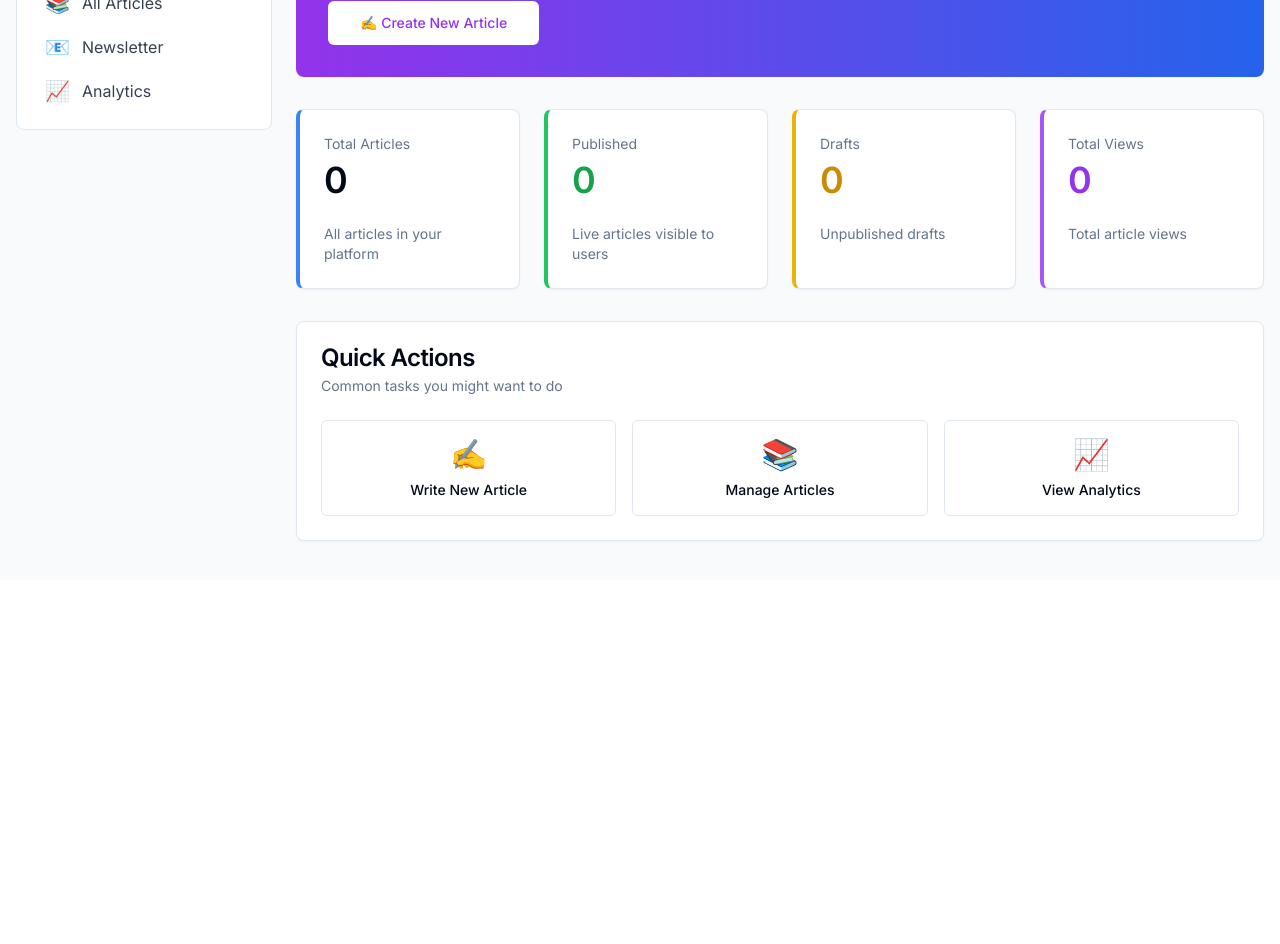
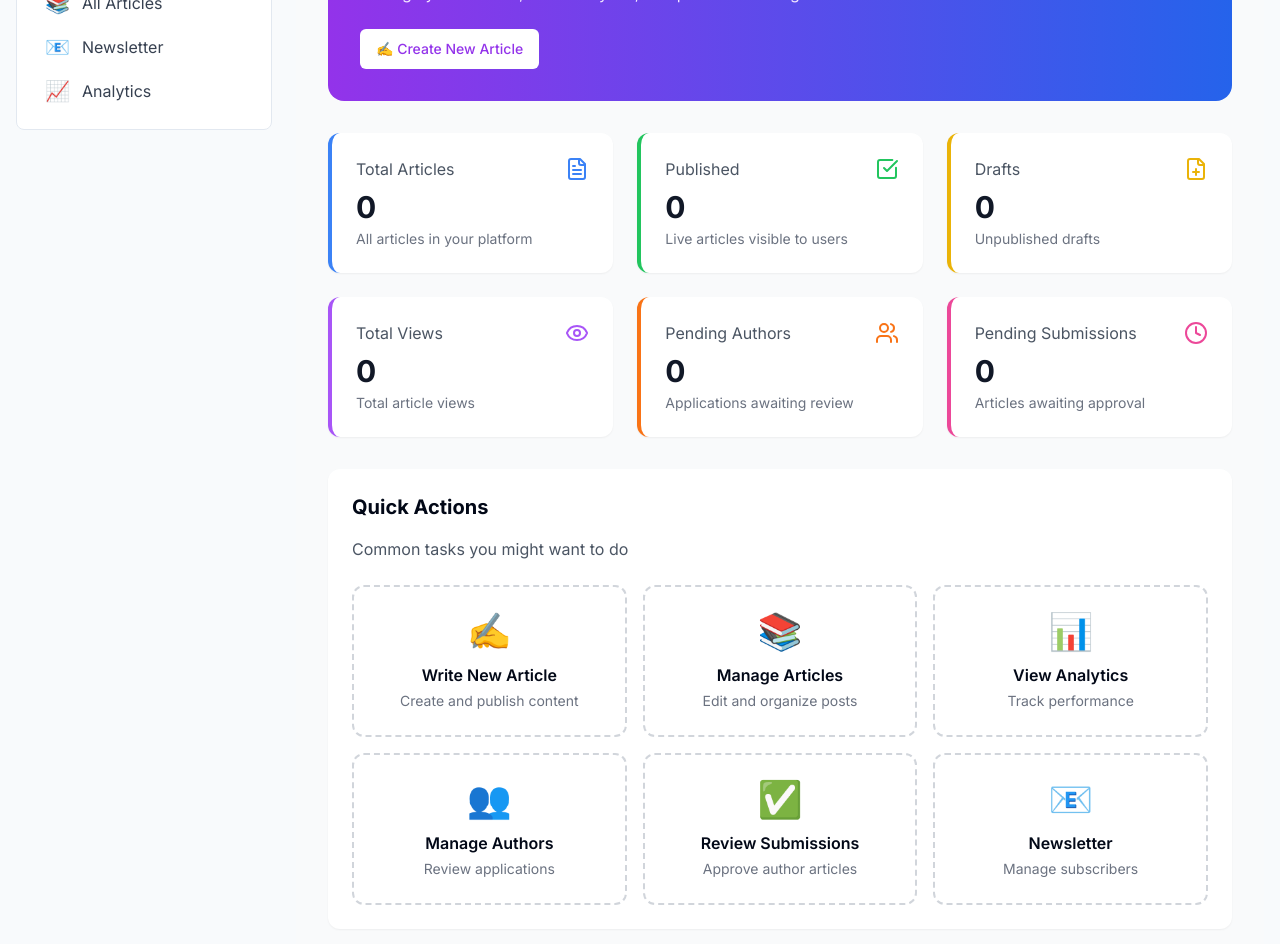
Before and after one commit to Abhijeet096/stively-latest, a Next.js app: page /admin in a window 1280 px wide. Shown: the part 220-1164 px from the top of the page. Before the commit the page ends 800 px from the top, so only its background shows below. Built offline with nearby package versions, Linux system fonts and the light colour scheme; no server answers.

Commit message:
Merge author stats into existing admin stats API

```diff
--- a/src/app/admin/page.tsx
+++ b/src/app/admin/page.tsx
@@ -1,155 +1,245 @@
-"use client";
+'use client';
 
-import { useEffect, useState } from "react";
-import Link from "next/link";
-import { Card, CardContent, CardDescription, CardHeader, CardTitle } from "@/components/ui/card";
-import { Button } from "@/components/ui/button";
+import { useEffect, useState } from 'react';
+import Link from 'next/link';
+import { Button } from '@/components/ui/button';
+import {
+  BarChart3,
+  FileText,
+  Eye,
+  FilePlus,
+  Users,
+  CheckSquare,
+  Clock
+} from 'lucide-react';
 
-interface Stats {
+interface DashboardStats {
   totalArticles: number;
-  publishedArticles: number;
-  draftArticles: number;
+  published: number;
+  drafts: number;
   totalViews: number;
-  totalLikes: number;
+  pendingAuthors: number;
+  pendingSubmissions: number;
 }
 
 export default function AdminDashboard() {
-  const [stats, setStats] = useState<Stats>({
+  const [stats, setStats] = useState<DashboardStats>({
     totalArticles: 0,
-    publishedArticles: 0,
-    draftArticles: 0,
+    published: 0,
+    drafts: 0,
     totalViews: 0,
-    totalLikes: 0
+    pendingAuthors: 0,
+    pendingSubmissions: 0,
   });
   const [loading, setLoading] = useState(true);
 
   useEffect(() => {
-    fetchStats();
+    loadStats();
   }, []);
 
-  async function fetchStats() {
+  const loadStats = async () => {
     try {
-      const res = await fetch("/api/admin/stats");
-      if (res.ok) {
+      const res = await fetch('/api/admin/stats');
       const data = await res.json();
-        setStats(data);
-      }
+
+      setStats({
+        totalArticles: data.totalArticles || 0,
+        published: data.published || data.publishedArticles || 0,
+        drafts: data.drafts || data.draftArticles || 0,
+        totalViews: data.totalViews || 0,
+        pendingAuthors: data.pendingAuthors || 0,
+        pendingSubmissions: data.pendingSubmissions || 0,
+      });
     } catch (error) {
-      console.error("Error fetching stats:", error);
+      console.error('Error loading stats:', error);
     } finally {
       setLoading(false);
     }
-  }
-
-  if (loading) {
-    return (
-      <div className="flex items-center justify-center min-h-screen">
-        <div className="text-xl">Loading dashboard...</div>
-      </div>
-    );
-  }
+  };
 
   return (
-    <div className="space-y-8">
-      {/* Welcome Banner */}
-      <div className="bg-gradient-to-r from-purple-600 to-blue-600 rounded-lg p-8 text-white">
-        <h1 className="text-4xl font-bold mb-2">
-          Welcome Back! 👋
-        </h1>
-        <p className="text-purple-100 text-lg mb-6">
+    <div className="min-h-screen bg-gray-50 p-8">
+      <div className="max-w-7xl mx-auto">
+        {/* Welcome Section */}
+        <div className="bg-gradient-to-r from-purple-600 to-blue-600 rounded-2xl p-8 text-white mb-8">
+          <h1 className="text-4xl font-bold mb-2">Welcome Back! 👋</h1>
+          <p className="text-purple-100 mb-6">
             Manage your articles, view analytics, and publish amazing content.
           </p>
           <Link href="/admin/editor/new">
-          <Button size="lg" className="bg-white text-purple-600 hover:bg-purple-50">
+            <Button className="bg-white text-purple-600 hover:bg-purple-50">
               ✍️ Create New Article
             </Button>
           </Link>
         </div>
 
         {/* Stats Grid */}
-      <div className="grid gap-6 md:grid-cols-2 lg:grid-cols-4">
-        <Card className="border-l-4 border-l-blue-500">
-          <CardHeader>
-            <CardDescription>Total Articles</CardDescription>
-            <CardTitle className="text-4xl">{stats.totalArticles}</CardTitle>
-          </CardHeader>
-          <CardContent>
-            <p className="text-sm text-muted-foreground">
+        <div className="grid grid-cols-1 md:grid-cols-2 lg:grid-cols-3 gap-6 mb-8">
+          {/* Total Articles */}
+          <div className="bg-white rounded-xl shadow-sm p-6 border-l-4 border-blue-500">
+            <div className="flex items-center justify-between mb-2">
+              <span className="text-gray-600">Total Articles</span>
+              <FileText className="text-blue-500" size={24} />
+            </div>
+            <div className="text-3xl font-bold text-gray-900">
+              {stats.totalArticles}
+            </div>
+            <p className="text-sm text-gray-500 mt-1">
               All articles in your platform
             </p>
-          </CardContent>
-        </Card>
+          </div>
 
-        <Card className="border-l-4 border-l-green-500">
-          <CardHeader>
-            <CardDescription>Published</CardDescription>
-            <CardTitle className="text-4xl text-green-600">
-              {stats.publishedArticles}
-            </CardTitle>
-          </CardHeader>
-          <CardContent>
-            <p className="text-sm text-muted-foreground">
+          {/* Published */}
+          <div className="bg-white rounded-xl shadow-sm p-6 border-l-4 border-green-500">
+            <div className="flex items-center justify-between mb-2">
+              <span className="text-gray-600">Published</span>
+              <CheckSquare className="text-green-500" size={24} />
+            </div>
+            <div className="text-3xl font-bold text-gray-900">
+              {stats.published}
+            </div>
+            <p className="text-sm text-gray-500 mt-1">
               Live articles visible to users
             </p>
-          </CardContent>
-        </Card>
+          </div>
 
-        <Card className="border-l-4 border-l-yellow-500">
-          <CardHeader>
-            <CardDescription>Drafts</CardDescription>
-            <CardTitle className="text-4xl text-yellow-600">
-              {stats.draftArticles}
-            </CardTitle>
-          </CardHeader>
-          <CardContent>
-            <p className="text-sm text-muted-foreground">
+          {/* Drafts */}
+          <div className="bg-white rounded-xl shadow-sm p-6 border-l-4 border-yellow-500">
+            <div className="flex items-center justify-between mb-2">
+              <span className="text-gray-600">Drafts</span>
+              <FilePlus className="text-yellow-500" size={24} />
+            </div>
+            <div className="text-3xl font-bold text-gray-900">
+              {stats.drafts}
+            </div>
+            <p className="text-sm text-gray-500 mt-1">
               Unpublished drafts
             </p>
-          </CardContent>
-        </Card>
+          </div>
 
-        <Card className="border-l-4 border-l-purple-500">
-          <CardHeader>
-            <CardDescription>Total Views</CardDescription>
-            <CardTitle className="text-4xl text-purple-600">
+          {/* Total Views */}
+          <div className="bg-white rounded-xl shadow-sm p-6 border-l-4 border-purple-500">
+            <div className="flex items-center justify-between mb-2">
+              <span className="text-gray-600">Total Views</span>
+              <Eye className="text-purple-500" size={24} />
+            </div>
+            <div className="text-3xl font-bold text-gray-900">
               {stats.totalViews.toLocaleString()}
-            </CardTitle>
-          </CardHeader>
-          <CardContent>
-            <p className="text-sm text-muted-foreground">
+            </div>
+            <p className="text-sm text-gray-500 mt-1">
               Total article views
             </p>
-          </CardContent>
-        </Card>
+          </div>
+
+          {/* Pending Authors */}
+          <div className="bg-white rounded-xl shadow-sm p-6 border-l-4 border-orange-500">
+            <div className="flex items-center justify-between mb-2">
+              <span className="text-gray-600">Pending Authors</span>
+              <Users className="text-orange-500" size={24} />
+            </div>
+            <div className="text-3xl font-bold text-gray-900">
+              {stats.pendingAuthors}
+            </div>
+            <p className="text-sm text-gray-500 mt-1">
+              Applications awaiting review
+            </p>
+            {stats.pendingAuthors > 0 && (
+              <Link href="/admin/authors">
+                <Button size="sm" variant="outline" className="mt-3">
+                  Review Now →
+                </Button>
+              </Link>
+            )}
+          </div>
+
+          {/* Pending Submissions */}
+          <div className="bg-white rounded-xl shadow-sm p-6 border-l-4 border-pink-500">
+            <div className="flex items-center justify-between mb-2">
+              <span className="text-gray-600">Pending Submissions</span>
+              <Clock className="text-pink-500" size={24} />
+            </div>
+            <div className="text-3xl font-bold text-gray-900">
+              {stats.pendingSubmissions}
+            </div>
+            <p className="text-sm text-gray-500 mt-1">
+              Articles awaiting approval
+            </p>
+            {stats.pendingSubmissions > 0 && (
+              <Link href="/admin/submissions">
+                <Button size="sm" variant="outline" className="mt-3">
+                  Review Now →
+                </Button>
+              </Link>
+            )}
+          </div>
         </div>
 
         {/* Quick Actions */}
-      <Card>
-        <CardHeader>
-          <CardTitle>Quick Actions</CardTitle>
-          <CardDescription>Common tasks you might want to do</CardDescription>
-        </CardHeader>
-        <CardContent className="grid gap-4 md:grid-cols-3">
+        <div className="bg-white rounded-xl shadow-sm p-6">
+          <h2 className="text-xl font-bold mb-4">Quick Actions</h2>
+          <p className="text-gray-600 mb-6">Common tasks you might want to do</p>
+
+          <div className="grid grid-cols-1 md:grid-cols-3 gap-4">
             <Link href="/admin/editor/new">
-            <Button variant="outline" className="w-full h-24 flex flex-col gap-2">
-              <span className="text-3xl">✍️</span>
-              <span>Write New Article</span>
-            </Button>
+              <div className="border-2 border-dashed border-gray-300 rounded-xl p-6 text-center hover:border-purple-500 hover:bg-purple-50 transition-all cursor-pointer">
+                <div className="text-4xl mb-3">✍️</div>
+                <h3 className="font-semibold mb-1">Write New Article</h3>
+                <p className="text-sm text-gray-500">Create and publish content</p>
+              </div>
             </Link>
+
             <Link href="/admin/articles">
-            <Button variant="outline" className="w-full h-24 flex flex-col gap-2">
-              <span className="text-3xl">📚</span>
-              <span>Manage Articles</span>
-            </Button>
+              <div className="border-2 border-dashed border-gray-300 rounded-xl p-6 text-center hover:border-blue-500 hover:bg-blue-50 transition-all cursor-pointer">
+                <div className="text-4xl mb-3">📚</div>
+                <h3 className="font-semibold mb-1">Manage Articles</h3>
+                <p className="text-sm text-gray-500">Edit and organize posts</p>
+              </div>
             </Link>
+
             <Link href="/admin/analytics">
-            <Button variant="outline" className="w-full h-24 flex flex-col gap-2">
-              <span className="text-3xl">📈</span>
-              <span>View Analytics</span>
-            </Button>
+              <div className="border-2 border-dashed border-gray-300 rounded-xl p-6 text-center hover:border-green-500 hover:bg-green-50 transition-all cursor-pointer">
+                <div className="text-4xl mb-3">📊</div>
+                <h3 className="font-semibold mb-1">View Analytics</h3>
+                <p className="text-sm text-gray-500">Track performance</p>
+              </div>
             </Link>
-        </CardContent>
-      </Card>
+
+            <Link href="/admin/authors">
+              <div className="border-2 border-dashed border-gray-300 rounded-xl p-6 text-center hover:border-orange-500 hover:bg-orange-50 transition-all cursor-pointer">
+                <div className="text-4xl mb-3">👥</div>
+                <h3 className="font-semibold mb-1">Manage Authors</h3>
+                <p className="text-sm text-gray-500">Review applications</p>
+                {stats.pendingAuthors > 0 && (
+                  <span className="inline-block mt-2 text-xs bg-orange-500 text-white px-2 py-1 rounded-full">
+                    {stats.pendingAuthors} pending
+                  </span>
+                )}
+              </div>
+            </Link>
+
+            <Link href="/admin/submissions">
+              <div className="border-2 border-dashed border-gray-300 rounded-xl p-6 text-center hover:border-pink-500 hover:bg-pink-50 transition-all cursor-pointer">
+                <div className="text-4xl mb-3">✅</div>
+                <h3 className="font-semibold mb-1">Review Submissions</h3>
+                <p className="text-sm text-gray-500">Approve author articles</p>
+                {stats.pendingSubmissions > 0 && (
+                  <span className="inline-block mt-2 text-xs bg-pink-500 text-white px-2 py-1 rounded-full">
+                    {stats.pendingSubmissions} pending
+                  </span>
+                )}
+              </div>
+            </Link>
+
+            <Link href="/admin/newsletter">
+              <div className="border-2 border-dashed border-gray-300 rounded-xl p-6 text-center hover:border-purple-500 hover:bg-purple-50 transition-all cursor-pointer">
+                <div className="text-4xl mb-3">📧</div>
+                <h3 className="font-semibold mb-1">Newsletter</h3>
+                <p className="text-sm text-gray-500">Manage subscribers</p>
+              </div>
+            </Link>
+          </div>
+        </div>
+      </div>
     </div>
   );
 }
--- a/src/app/api/admin/stats/route.ts
+++ b/src/app/api/admin/stats/route.ts
@@ -13,6 +13,8 @@ export async function GET() {
 
     const db = await getDatabase();
     const blogsCollection = db.collection("blogs");
+    const applicationsCollection = db.collection("author_applications");
+    const submissionsCollection = db.collection("article_submissions");
 
     // Get all articles
     const totalArticles = await blogsCollection.countDocuments();
@@ -45,12 +47,32 @@ export async function GET() {
 
     const totalLikes = likesResult[0]?.totalLikes || 0;
 
+    // NEW: Get pending author applications
+    const pendingAuthors = await applicationsCollection.countDocuments({
+      status: "pending"
+    });
+
+    // NEW: Get pending article submissions
+    const pendingSubmissions = await submissionsCollection.countDocuments({
+      status: "pending"
+    });
+
+    // NEW: Get total approved authors
+    const totalAuthors = await applicationsCollection.countDocuments({
+      status: "approved"
+    });
+
     return NextResponse.json({
       totalArticles,
       publishedArticles,
+      published: publishedArticles, // Alias for compatibility
       draftArticles,
+      drafts: draftArticles, // Alias for compatibility
       totalViews,
-      totalLikes
+      totalLikes,
+      pendingAuthors, // NEW
+      pendingSubmissions, // NEW
+      totalAuthors, // NEW
     });
 
   } catch (error: any) {
--- /dev/null
+++ b/src/components/AdminSidebar.tsx
@@ -0,0 +1,88 @@
+'use client';
+
+import Link from 'next/link';
+import { usePathname } from 'next/navigation';
+import {
+  LayoutDashboard,
+  PenTool,
+  FileText,
+  Mail,
+  BarChart3,
+  Users,
+  CheckSquare
+} from 'lucide-react';
+
+export default function AdminSidebar() {
+  const pathname = usePathname();
+
+  const menuItems = [
+    {
+      name: 'Dashboard',
+      href: '/admin',
+      icon: LayoutDashboard,
+    },
+    {
+      name: 'New Article',
+      href: '/admin/editor/new',
+      icon: PenTool,
+    },
+    {
+      name: 'All Articles',
+      href: '/admin/articles',
+      icon: FileText,
+    },
+    {
+      name: 'Manage Authors',
+      href: '/admin/authors',
+      icon: Users,
+      badge: 'New',
+    },
+    {
+      name: 'Review Submissions',
+      href: '/admin/submissions',
+      icon: CheckSquare,
+      badge: 'New',
+    },
+    {
+      name: 'Newsletter',
+      href: '/admin/newsletter',
+      icon: Mail,
+    },
+    {
+      name: 'Analytics',
+      href: '/admin/analytics',
+      icon: BarChart3,
+    },
+  ];
+
+  return (
+    <aside className="w-64 bg-white border-r min-h-screen p-6">
+      <nav className="space-y-2">
+        {menuItems.map((item) => {
+          const Icon = item.icon;
+          const isActive = pathname === item.href;
+
+          return (
+            <Link
+              key={item.href}
+              href={item.href}
+              className={`flex items-center gap-3 px-4 py-3 rounded-lg transition-colors ${
+                isActive
+                  ? 'bg-purple-100 text-purple-700 font-semibold'
+                  : 'text-gray-600 hover:bg-gray-100'
+              }`}
+            >
+              <Icon size={20} />
+              <span>{item.name}</span>
+              {item.badge && (
+                <span className="ml-auto text-xs bg-purple-600 text-white px-2 py-1 rounded-full">
+                  {item.badge}
+                </span>
+              )}
+            </Link>
+          );
+        })}
+      </nav>
+    </aside>
+  );
+}
```
Also changed, not shown: src/app/api/admin/submissions/page.tsx (added). Lines whose indentation alone changed are shown as unchanged.
